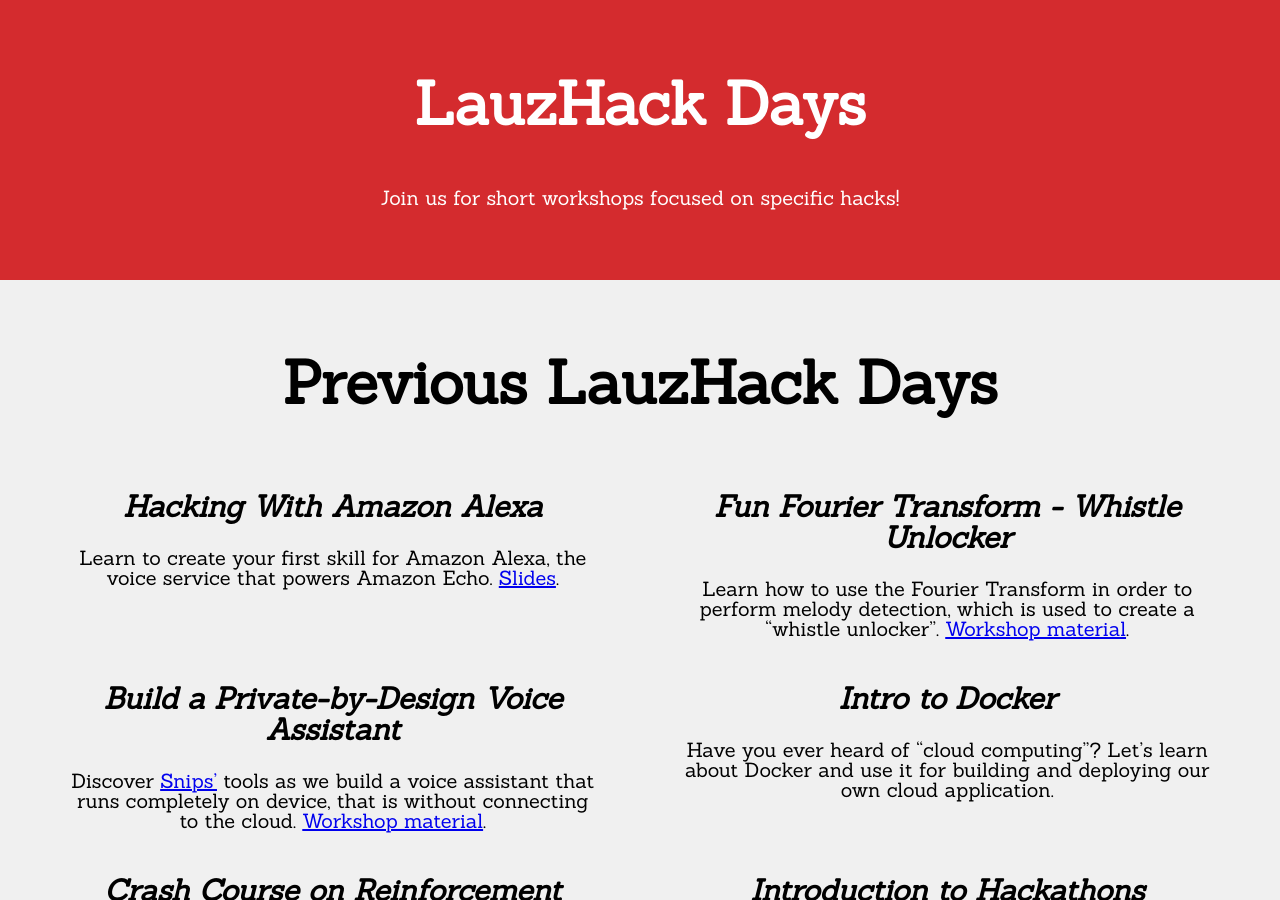
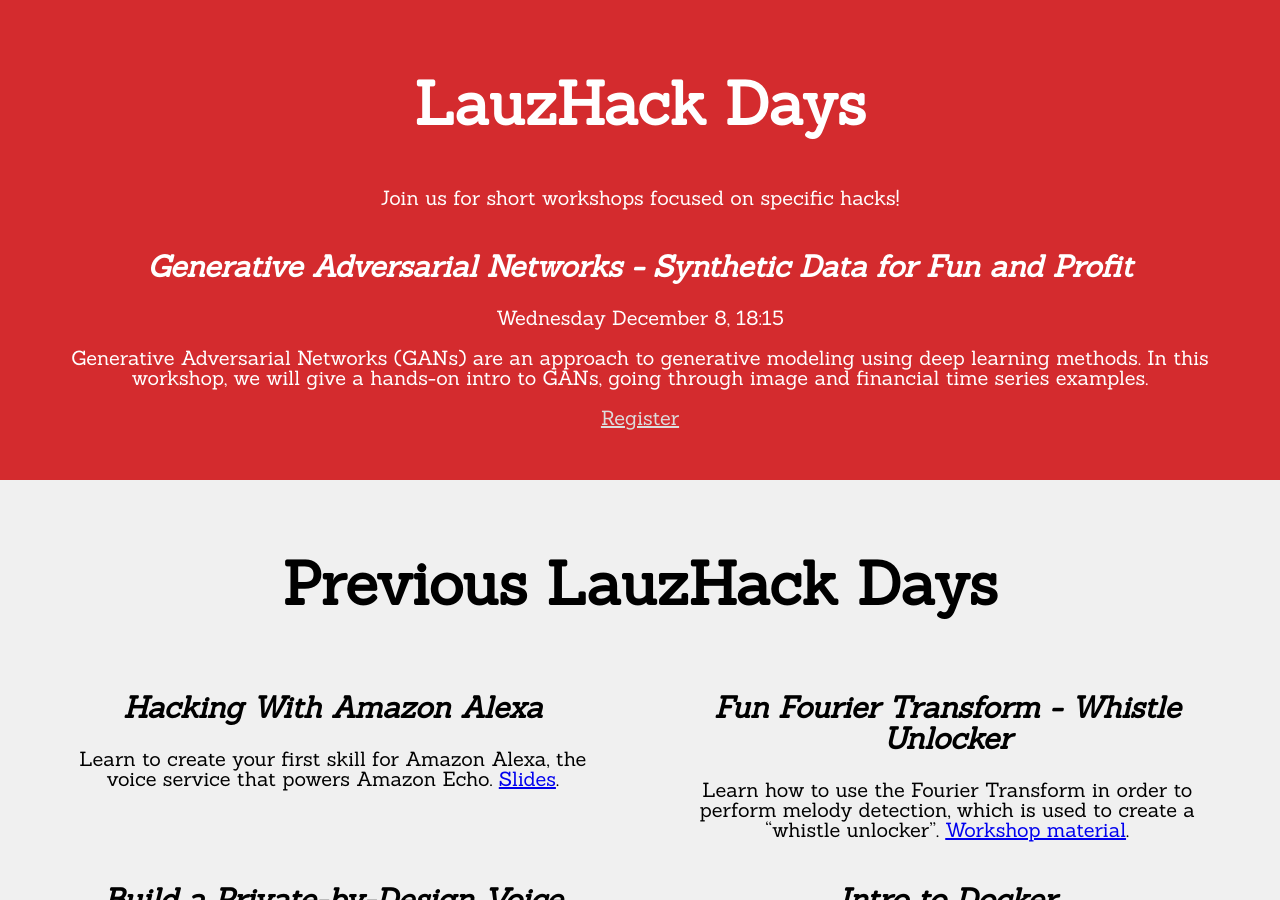
Before and after one commit to LauzHack/LauzHack.github.io, a Jekyll site: the page built from workshops.html, in a window 1280 px wide and 900 px high. Built offline with Jekyll 4.4.1, drawn with Linux system fonts in a browser that asks for light colours.

Commit message:
Add GAN workshop.

```diff
--- a/_data/workshops.yml
+++ b/_data/workshops.yml
@@ -53,3 +53,8 @@ items:
     date: '2021-11-24 18:15'
     signup: 'https://go.epfl.ch/hardware'
     description: Our next workshop is on hardware hacking, namely how to use cheap, prototyping hardware such as Raspberry Pis and Arduinos in your projects.
+
+  Generative Adversarial Networks - Synthetic Data for Fun and Profit:
+    date: '2021-12-08 18:15'
+    signup: 'https://go.epfl.ch/gans'
+    description: Generative Adversarial Networks (GANs) are an approach to generative modeling using deep learning methods. In this workshop, we will give a hands-on intro to GANs, going through image and financial time series examples.
```
